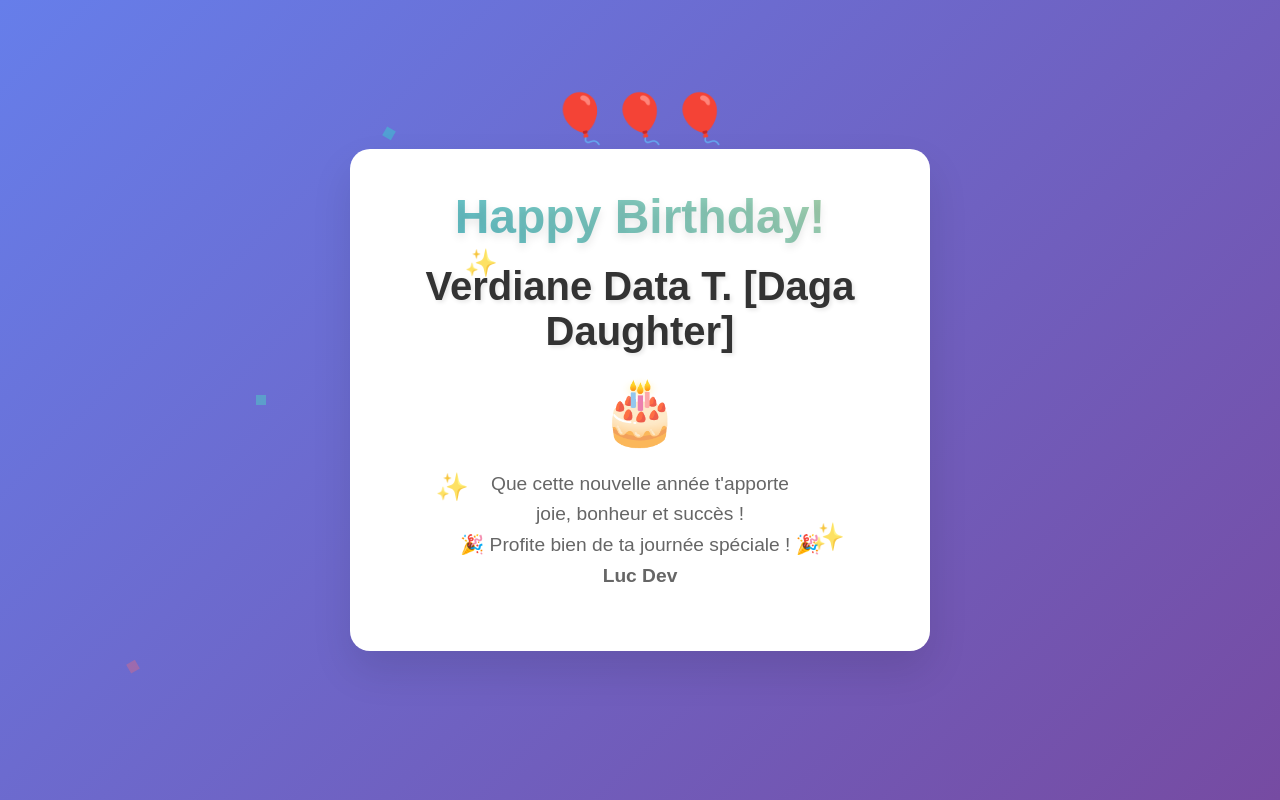
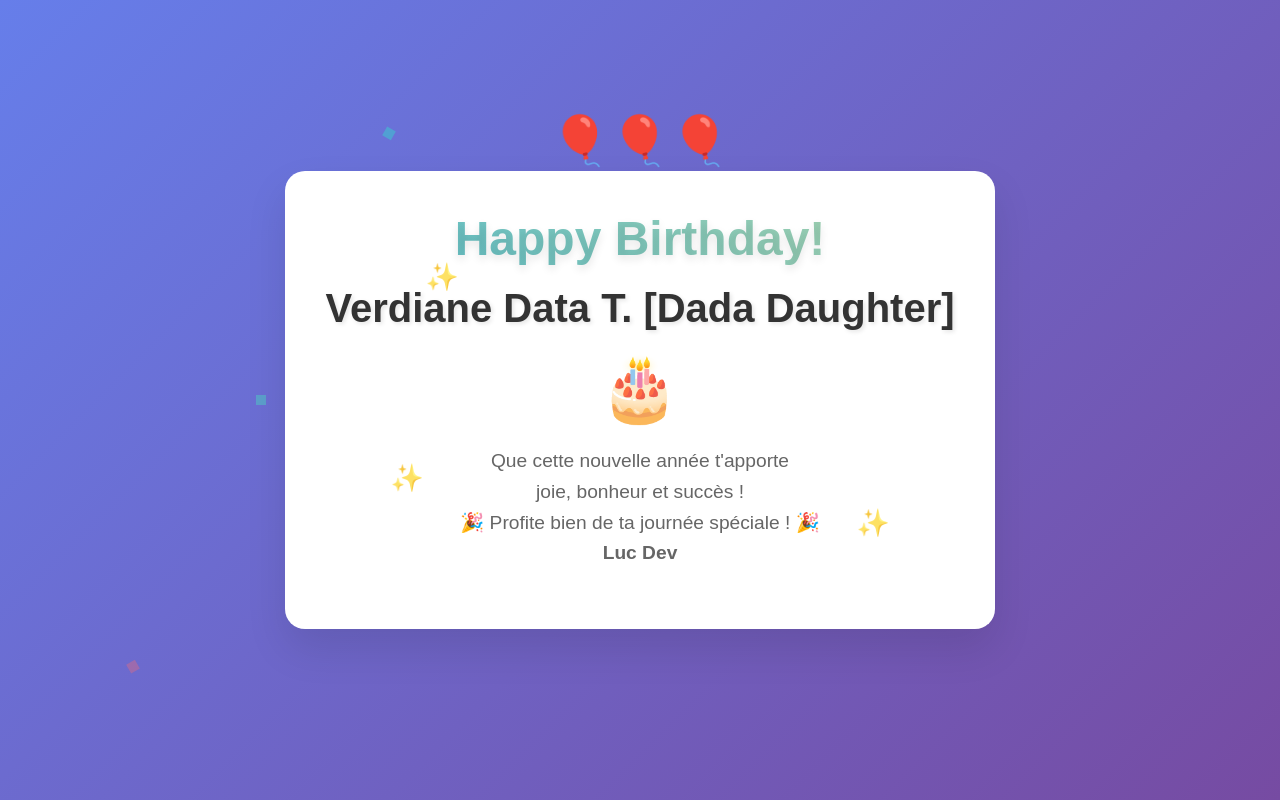
Before and after one commit to Nguemoue/verdiane, a plain HTML site: page index.html in a window 1280 px wide. Drawn offline with Linux system fonts and the light colour scheme.

Commit message:
touching index.html

```diff
--- a/index.html
+++ b/index.html
@@ -24,7 +24,7 @@
             text-align: center;
             box-shadow: 0 20px 40px rgba(0,0,0,0.1);
             position: relative;
-            max-width: 500px;
+            max-width: 700px;
             animation: cardBounce 1s ease-out;
         }
 
@@ -153,7 +153,7 @@
         <div class="sparkles sparkle4">✨</div>
 
         <div class="title">Happy Birthday!</div>
-        <div class="name">Verdiane Data T. [Daga Daughter]</div>
+        <div class="name">Verdiane Data T. [Dada Daughter]</div>
         <div class="cake">🎂</div>
         <div class="message">
             Que cette nouvelle année t'apporte<br>
```
